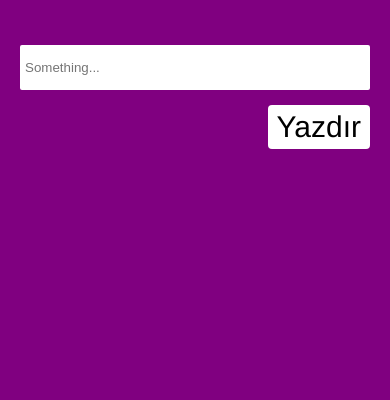
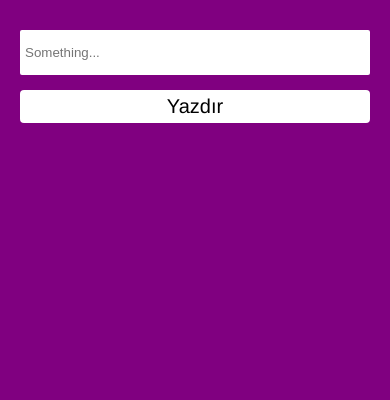
Before and after one commit to RaminMammadov/autotextwriting, a plain HTML site: page index.html in a window 390 px wide. Shown: the top 400 px of the page. Drawn offline with Linux system fonts and the light colour scheme.

Commit message:
Update style.css

```diff
--- a/css/style.css
+++ b/css/style.css
@@ -19,6 +19,7 @@ body {
 	text-transform: uppercase;
 	font-family: 'Inconsolata', monospace;
 	letter-spacing: 4px;
+	font-size: 60px;
 }
 
 
@@ -33,16 +34,23 @@ input[type="submit"] {
 	font-size: 15px;
 	border-radius: 4px;
 }
-
-input[type="text"] {
-	padding: 5px 20px 5px 4px;
-	margin-top: 15px;
+input[type='text'] {
+		width: calc(100% - 10px);
+		padding: 15px 5px;
+		border-radius: 2px;
+		border: none;
 }
 
-
-label[for='text'] {
-	color: white;
-	font-size: 50px;
+input[type="submit"] {
+		background-color: white;
+		border:none;
+		padding: 5px 9px;
+		font-size: 20px;
+		width:100%;
+		border-radius: 4px;
+		margin-top: 15px;
+		float: right;
+		font-family:'Franklin Gothic Medium', 'Arial Narrow', Arial, sans-serif;
 }
 
 .container {
@@ -68,25 +76,4 @@ label[for='text'] {
 	#info {
 		display: none;
 	}
-
-	#content {
-		font-size: 60px;
-	}
-
-	input[type='text'] {
-		width: calc(100% - 10px);
-		padding: 15px 5px;
-		border-radius: 2px;
-		border: none;
-	}
-	input[type="submit"] {
-		background-color: white;
-		border:none;
-		padding: 5px 9px;
-		font-size: 30px;
-		border-radius: 4px;
-		margin-top: 15px;
-		float: right;
-		font-family:'Franklin Gothic Medium', 'Arial Narrow', Arial, sans-serif;
-	}
   }
```
